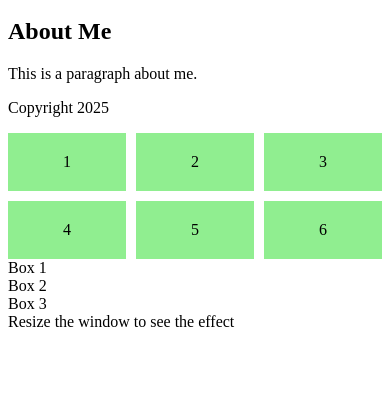
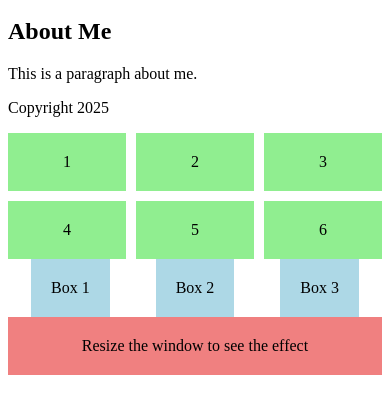
Before and after one commit to johmoovi/workshop-repo, a plain HTML site: page WS4.html in a window 390 px wide. Shown: the part 122-536 px from the top of the page. Drawn offline with Linux system fonts and the light colour scheme.

Commit message:
Add responsive styles for flex container and boxes

```diff
--- a/WS4.css
+++ b/WS4.css
@@ -9,3 +9,30 @@
   padding: 20px;
   text-align: center;
 }
+.flex-container {
+  display: flex;
+  justify-content: space-around;
+  align-items: center;
+}
+
+.box {
+  background-color: lightblue;
+  padding: 20px;
+  text-align: center;
+}
+.responsive-box {
+  padding: 20px;
+  text-align: center;
+}
+
+@media (max-width: 600px) {
+  .responsive-box {
+    background-color: lightcoral;
+  }
+}
+
+@media (min-width: 601px) {
+  .responsive-box {
+    background-color: lightseagreen;
+  }
+}
```
